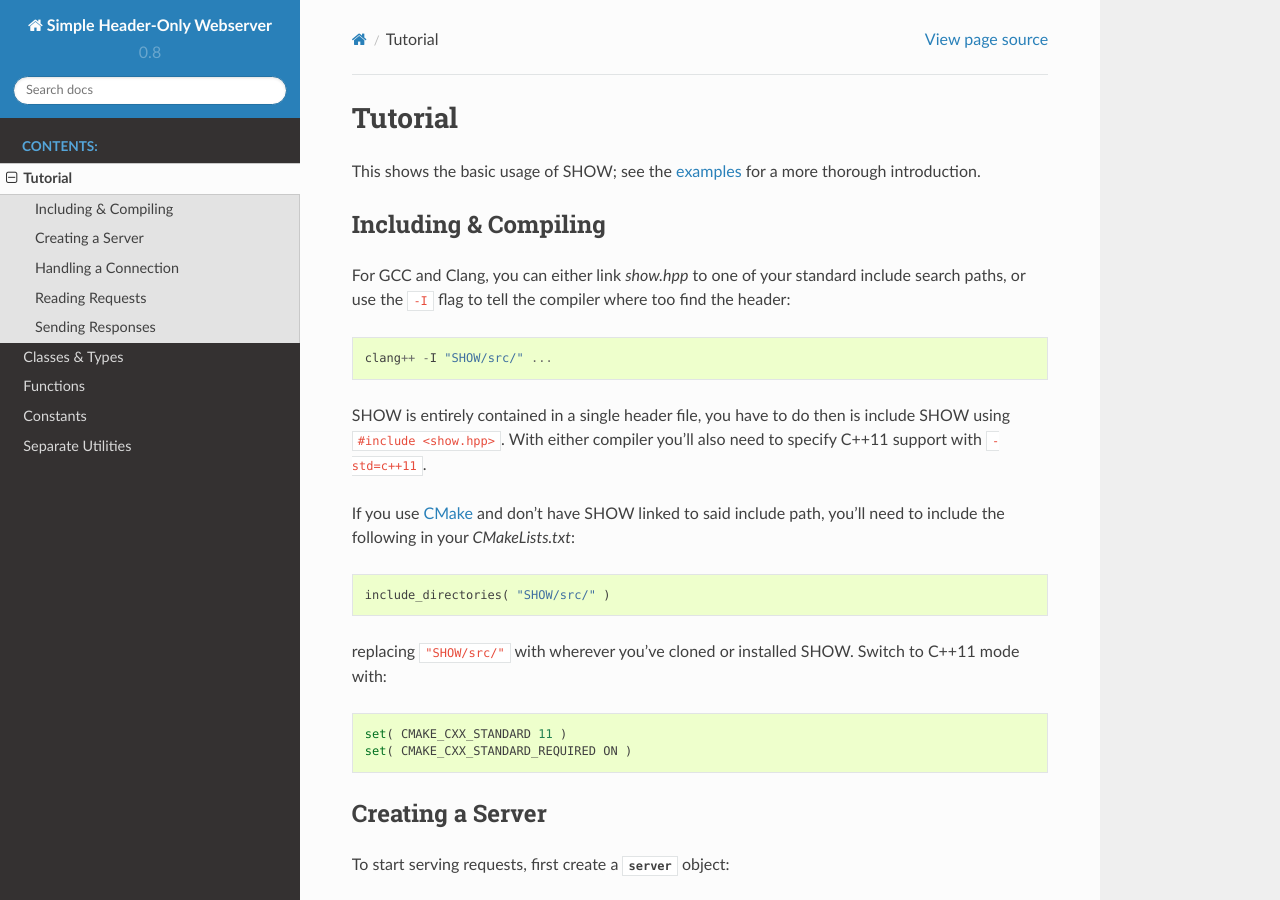
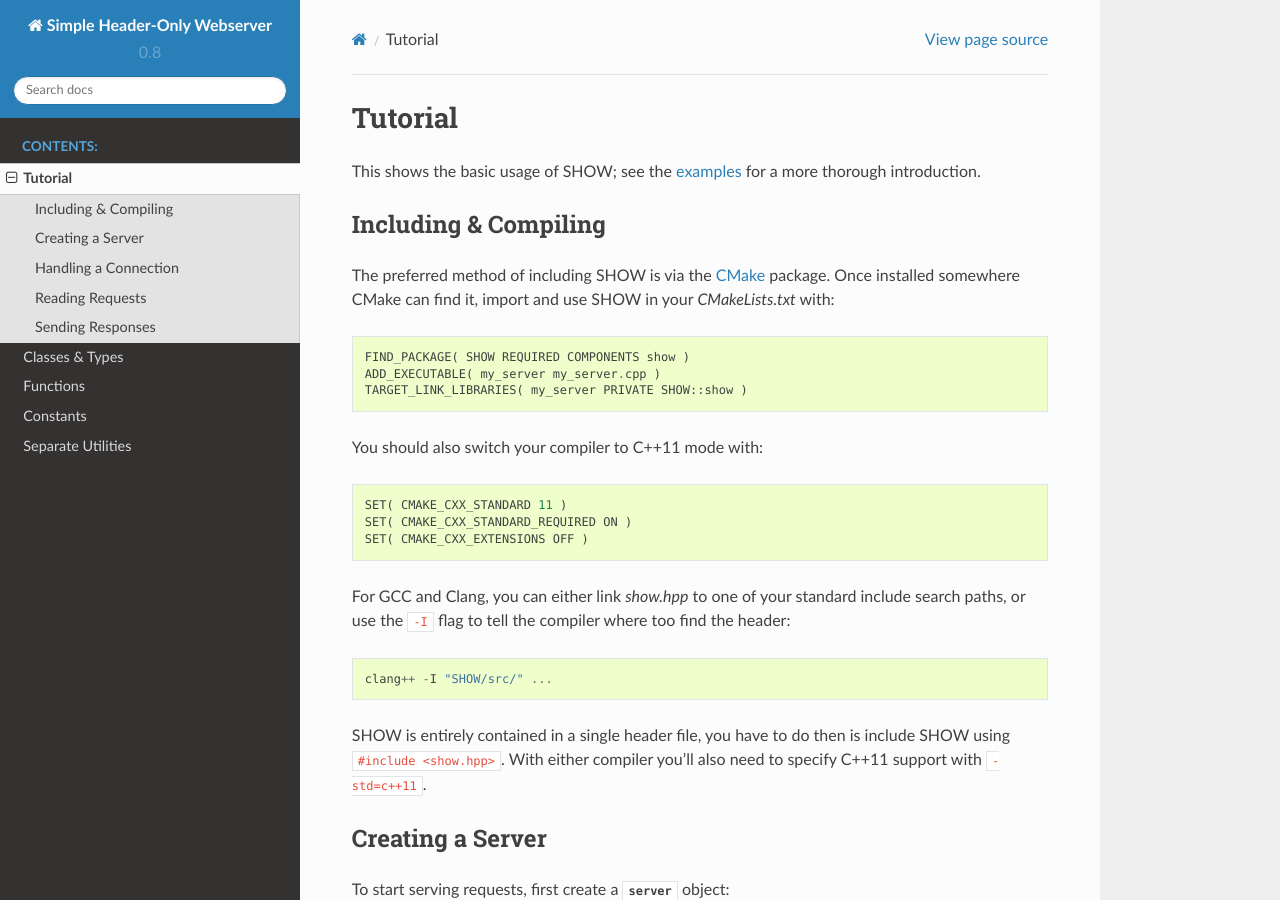
Before and after one commit to JadeMatrix/SHOW, a Sphinx documentation site: the page built from doc/Tutorial.rst, in a window 1280 px wide and 900 px high. Built offline with Sphinx 7.4.7 and the Read the Docs theme 2.0.0, drawn with Linux system fonts in a browser that asks for light colours.

Commit message:
Updated documentation to reflect CMake package support

```diff
--- a/doc/Tutorial.rst
+++ b/doc/Tutorial.rst
@@ -9,20 +9,23 @@
 Including & Compiling
 =====================
 
+The preferred method of including SHOW is via the `CMake <https://cmake.org/>`_ package.  Once installed somewhere CMake can find it, import and use SHOW in your *CMakeLists.txt* with::
+
+    FIND_PACKAGE( SHOW REQUIRED COMPONENTS show )
+    ADD_EXECUTABLE( my_server my_server.cpp )
+    TARGET_LINK_LIBRARIES( my_server PRIVATE SHOW::show )
+
+You should also switch your compiler to C++11 mode with::
+
+    SET( CMAKE_CXX_STANDARD 11 )
+    SET( CMAKE_CXX_STANDARD_REQUIRED ON )
+    SET( CMAKE_CXX_EXTENSIONS OFF )
+
 For GCC and Clang, you can either link `show.hpp` to one of your standard include search paths, or use the ``-I`` flag to tell the compiler where too find the header::
 
     clang++ -I "SHOW/src/" ...
 
 SHOW is entirely contained in a single header file, you have to do then is include SHOW using ``#include <show.hpp>``.  With either compiler you'll also need to specify C++11 support with ``-std=c++11``.
-
-If you use `CMake <https://cmake.org/>`_ and don't have SHOW linked to said include path, you'll need to include the following in your *CMakeLists.txt*::
-
-    include_directories( "SHOW/src/" )
-
-replacing ``"SHOW/src/"`` with wherever you've cloned or installed SHOW.  Switch to C++11 mode with::
-
-    set( CMAKE_CXX_STANDARD 11 )
-    set( CMAKE_CXX_STANDARD_REQUIRED ON )
 
 Creating a Server
 =================
```
Also changed, not shown: examples/README.md.
